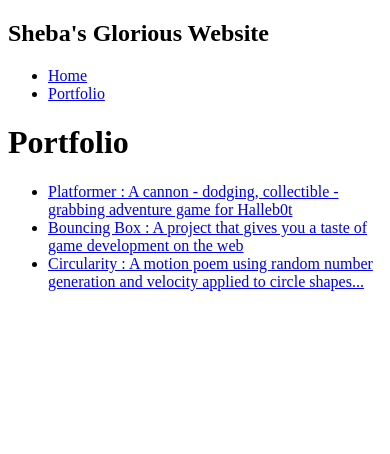
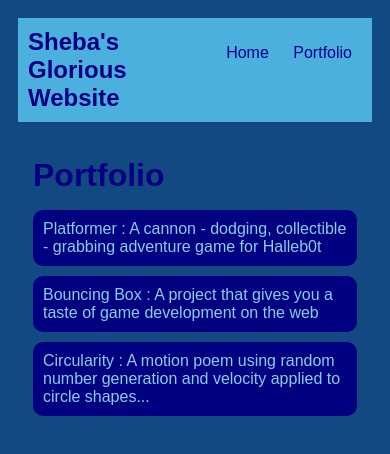
Before and after one commit to D4L06/D4L06.github.io, a plain HTML site: page portfolio.html in a window 390 px wide. Drawn offline with Linux system fonts and the light colour scheme.

Commit message:
add portfolio.html file

```diff
--- a/portfolio.html
+++ b/portfolio.html
@@ -2,6 +2,7 @@
 <html>
     <head>
         <title>Dakota's amazing love</title>
+        <link rel="stylesheet" href="style.css"></link>
     </head>
 
     <body>
--- a/style.css
+++ b/style.css
@@ -79,59 +79,10 @@ h2, h3 {
       }
 
       #portfolio li:hover {
-            background: #1f4eb2;
+          background: blue;
       }
 
       #portfolio a {
           text-decoration: none;
-            color: #2953d4;
+          color: skyblue;
       }
-             /* responsive web design */
-             @media screen and (min-width: 120px) and (max-width: 1080px) {
-                main {
-                  height: 100ch;
-                  zoom: 1.5;
-                  display: grid;
-                }
-
-                h1 {
-                  font-size: 44px;
-                }
-
-                h2 {
-                  font-size: 42px;
-                }
-
-                h3 {
-                  font-size: 36px;
-                }
-
-                #all-contents {
-                  height: 100ch;
-                  margin: none;
-                }
-
-                a {
-                  font-size: 42px;
-                }
-
-                .sidebar {
-                  margin-right: 0px;
-                  justify-content: center;
-                  align-items: center;
-                }
-
-                .sidebar-img {
-                  width: 100%;
-                }
-
-                p,
-                li {
-                  font-size: 24px;
-                }
-
-                .content {
-                  align-content: center;
-                  justify-content: center;
-                }
-            }
```
Lines whose indentation alone changed are shown as unchanged.
